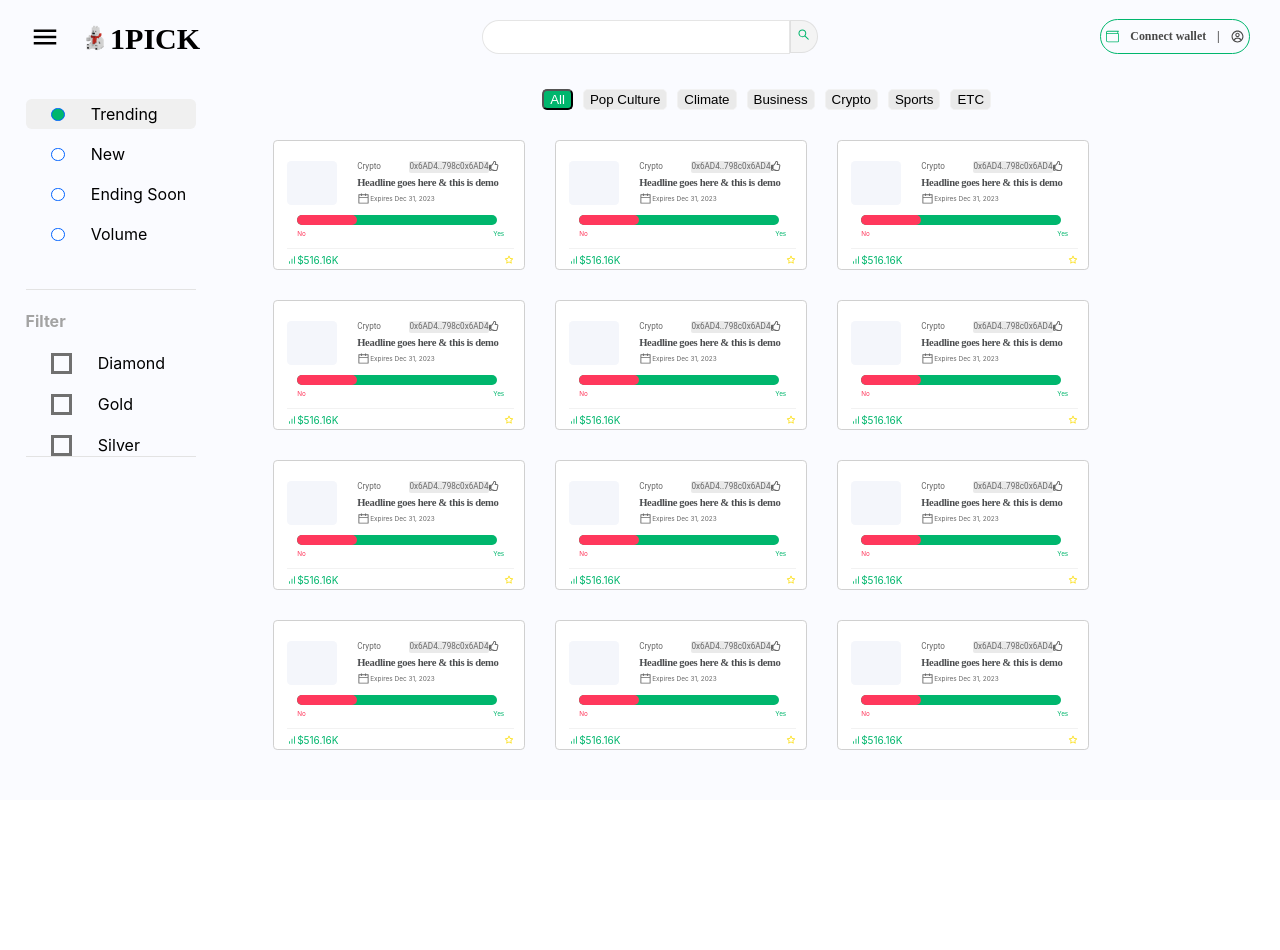
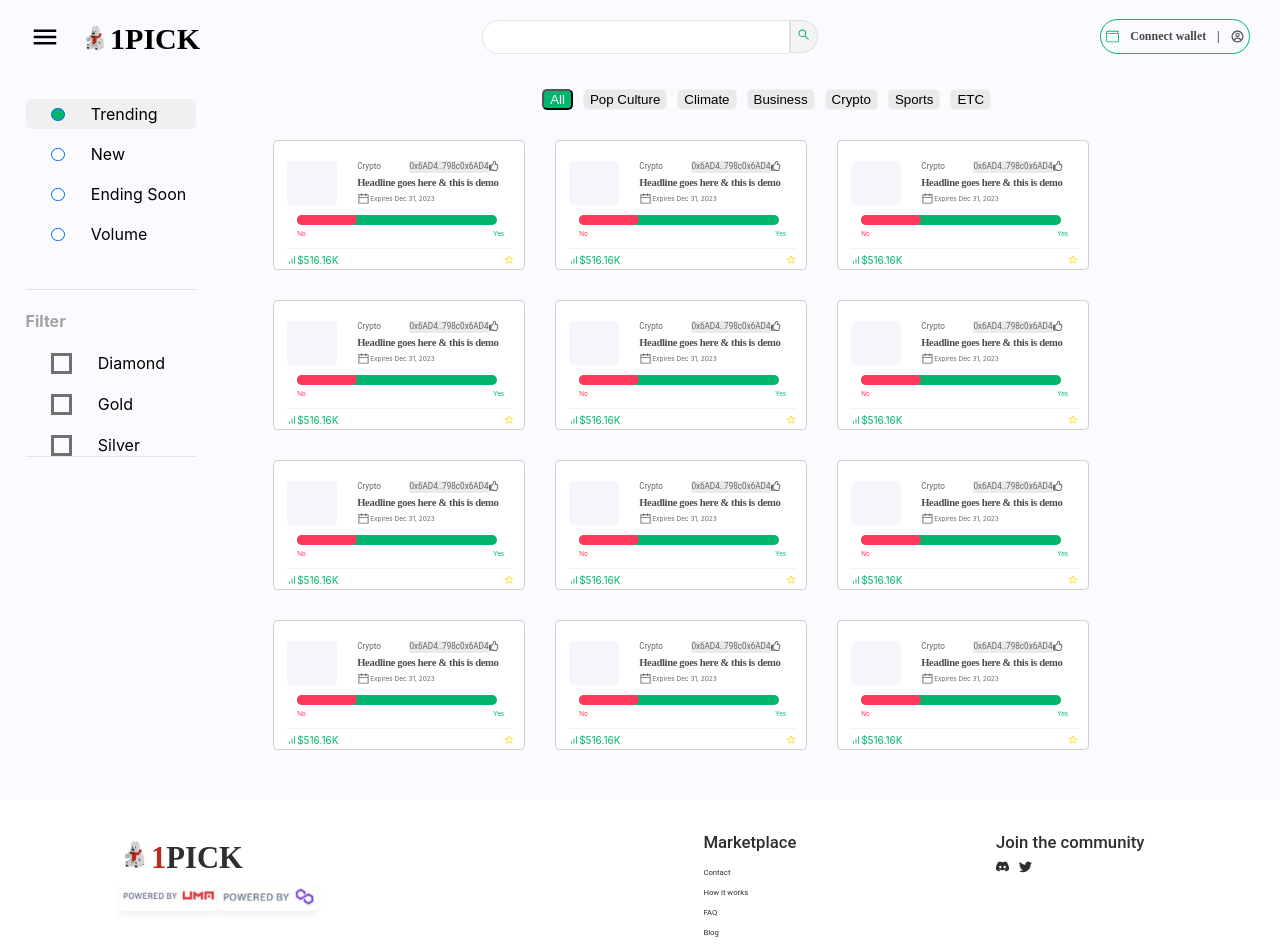
Before and after one commit to ParkJu-hong/onepick, a React (Create React App) app: page / in a window 1280 px wide. Before the commit the page ends 800 px from the top, so only its background shows below. Built offline with nearby package versions, Linux system fonts and the light colour scheme.

Commit message:
home 반응형 완료

```diff
--- a/src/App.js
+++ b/src/App.js
@@ -1,49 +1,10 @@
-import styled from 'styled-components';
-import Card from './components/Card';
-import Categorys from './components/Categorys';
-import Header from './components/Header';
-import PcMenus from './components/PcMenus';
+import Home from './pages/Home';
 
-const Main = styled.div`
-  background-color: #FAFBFF;
-  height: 100vh;
-
-  .card__section {
-    display: flex;
-    flex-flow: wrap;
-
-    .card__box {
-      margin: 30px 0px 0px 30px;
-    }
-  }
-`;
 
 function App() {
   return (
-    <Main>
-      <Header />
-      <div style={{ display: 'flex' }}>
-        <div style={{ flex: '0.19' }}><PcMenus /></div>
-        <div style={{ flex: '0.81' }}>
-          <Categorys />
-          <div className="card__section">
-            <div className="card__box"><Card /></div>
-            <div className="card__box"><Card /></div>
-            <div className="card__box"><Card /></div>
-            <div className="card__box"><Card /></div>
-            <div className="card__box"><Card /></div>
-            <div className="card__box"><Card /></div>
-            <div className="card__box"><Card /></div>
-            <div className="card__box"><Card /></div>
-            <div className="card__box"><Card /></div>
-            <div className="card__box"><Card /></div>
-            <div className="card__box"><Card /></div>
-            <div className="card__box"><Card /></div>
-          </div>
-        </div>
-      </div>
-    </Main>
-  );
+    <><Home /></>
+  )
 }
 
 export default App;
--- /dev/null
+++ b/src/components/Footer.js
@@ -0,0 +1,144 @@
+import React from 'react';
+import styled from 'styled-components';
+import { BsDiscord, BsTwitter } from 'react-icons/bs';
+
+const Main = styled.div`
+    .footer__info__section {
+        padding: 30px 38px 10px 38px;
+        margin-top: 50px;
+        background: #FFFFFF;
+        display: flex;
+
+        .footer__info__left {
+            display: flex;
+            flex-direction: column;
+            flex: 0.6;
+            margin-left: 80px;
+            .footer__logo {
+                font-family: 'Poppins';
+                font-style: normal;
+                font-weight: 600;
+                font-size: 30.6091px;
+                line-height: 46px;
+                margin-top: 5px;
+            }
+            .footer__info__left__link__btn {
+                display: flex;
+
+                .link__btn__box {
+                    background: #FFFFFD;
+                    box-shadow: 0px 4.66026px 5.82532px rgba(0, 0, 0, 0.05);
+                    border-radius: 5.82532px;
+                    display: flex;
+                    align-items: center;
+                    height: 30px;
+                }
+            }
+        }
+        .footer__info__middle {
+            display: flex;
+            flex-direction: column;
+            font-family: 'Roboto';
+            font-style: normal;
+            font-weight: 500;
+            font-size: 16.7179px;
+            line-height: 25px;
+            color: #2E2E2E;
+            flex: 0.3;
+
+            .footer__small__router {
+                font-weight: 400;
+                font-size: 7.7436px;
+                line-height: 15px;
+                color: #2E2E2E;
+            }
+        }
+        .footer__info__right {
+            display: flex;
+            flex-direction: column;
+            font-family: 'Roboto';
+            font-style: normal;
+            font-weight: 500;
+            font-size: 16.7179px;
+            line-height: 25px;
+            color: #2E2E2E;
+
+            .icon__link {
+                display: flex;
+            }
+        }
+    }
+
+    @media screen and (max-width: 768px) {
+        .footer__info__section {
+            flex-direction: column;
+            align-items: center;
+
+            .footer__info__left {
+                margin-left: 0px;
+            }
+
+            #link__btn__box__two {
+                margin-top: 20px;
+            }
+
+            .footer__info__left__link__btn {
+                flex-direction: column;
+                align-items: center;
+                justify-content: center;
+            }
+
+            .footer__info__middle {
+                margin-top: 20px;
+            }
+            .footer__info__right{
+                margin-top: 20px;
+
+                .icon__link {
+                    justify-content: center;
+                }
+            }
+        }
+    }
+
+`;
+
+function Footer() {
+    return (
+        <Main>
+            <div className="footer__info__section">
+                <div className="footer__info__left">
+                    <div style={{ display: 'flex', alignItems: 'center' }}>
+                        <div><img src="./onepick_logo.png" style={{ width: '33px', height: '33px' }} /></div>
+                        <div className="footer__logo">
+                            <span style={{ color : '#BD2A21'}}>1</span>
+                            <span style={{ color : '#2E2E2E'}}>PICK</span>
+                        </div>
+                    </div>
+                    <div className="footer__info__left__link__btn">
+                        <div className="link__btn__box"><img src="./uma__link.png" style={{ width: '100px'}}/></div>
+                        <div className="link__btn__box" id="link__btn__box__two"><img src="./link2.png" style={{ width: '100px'}} /></div>
+                    </div>
+                </div>
+                <div className="footer__info__middle">
+                    <div>Marketplace</div>
+                    <div className="footer__small__router">
+                        <div style={{ marginTop: '10px'}}>Contact</div>
+                        <div style={{ marginTop: '5px'}}>How it works</div>
+                        <div style={{ marginTop: '5px'}}>FAQ</div>
+                        <div style={{ marginTop: '5px'}}>Blog</div>
+                    </div>
+                </div>
+                <div className="footer__info__right">
+                    <div>Join the community</div>
+                    <div className="icon__link">
+                        <div><BsDiscord size={13} /></div>
+                        <div style={{ marginLeft: '10px'}}><BsTwitter size={13} /></div>
+                    </div>
+                </div>
+            </div>
+        </Main>
+    )
+}
+
+export default Footer
--- a/src/components/Header.js
+++ b/src/components/Header.js
@@ -9,6 +9,14 @@ const Main = styled.div`
     padding: 15px 30px 31px 30px;
     display: flex;
     justify-content: space-between;
+
+    .menu__section {
+        display: flex;
+
+        .search__open__btn {
+            display: none;
+        }
+    }
 
     .logo__section {
         margin-left: 20px;
@@ -67,13 +75,32 @@ const Main = styled.div`
             width: 100%;
         }
     }
+
+
+    @media screen and (max-width: 768px) {
+        .menu__section {
+            width: 100%;
+            justify-content: space-between;
+            .search__open__btn {
+                display: flex;
+                align-items: center;
+            }
+        }
+        .search__section {
+            display: none;
+        }
+
+        .profile__section {
+            display: none;
+        }
+    }
 `;
 
 
 function Header() {
     return (
         <Main>
-            <div style={{ display: 'flex' }}>
+            <div className="menu__section">
                 <div style={{ display: 'flex', alignItems: 'center' }}><IoMenuSharp size={30} /></div>
                 <div className="logo__section">
                     <div style={{ display: 'flex', alignItems: 'center' }}>
@@ -81,6 +108,7 @@ function Header() {
                     </div>
                     <div className="title">1PICK</div>
                 </div>
+                <div className="search__open__btn"><AiOutlineSearch/></div>
             </div>
             <div className="search__section">
                 <input className="search__bar" />
--- /dev/null
+++ b/src/pages/Home.js
@@ -0,0 +1,83 @@
+import styled from 'styled-components';
+import Card from '../components/Card';
+import Categorys from '../components/Categorys'
+import Footer from '../components/Footer';
+import Header from '../components/Header';
+import PcMenus from '../components/PcMenus';
+
+const Main = styled.div`
+  background-color: #FAFBFF;
+  height: 110%;
+
+  .main {
+      display: flex;
+  }
+
+  .menus {
+    flex: 0.19;
+  }
+
+  .main__contents {
+    flex: 0.81;
+  }
+
+  .card__section {
+    display: flex;
+    flex-flow: wrap;
+
+    .card__box {
+      margin: 30px 0px 0px 30px;
+    }
+  }
+
+  @media screen and (max-width: 768px) {
+    .menus {
+        display: none;
+    }
+    .main__contents {
+        display: flex;
+        flex-direction: column;
+        align-items: center;
+    }
+
+    .main {
+        display: flex;
+        flex-direction: column;
+        align-items: center;
+    }
+    .card__section {
+        justify-content: center;
+    }
+  }
+`;
+
+function Home() {
+    return (
+        <Main>
+            <Header />
+            <div className="main">
+                <div className="menus"><PcMenus /></div>
+                <div className="main__contents">
+                    <Categorys />
+                    <div className="card__section">
+                        <div className="card__box"><Card /></div>
+                        <div className="card__box"><Card /></div>
+                        <div className="card__box"><Card /></div>
+                        <div className="card__box"><Card /></div>
+                        <div className="card__box"><Card /></div>
+                        <div className="card__box"><Card /></div>
+                        <div className="card__box"><Card /></div>
+                        <div className="card__box"><Card /></div>
+                        <div className="card__box"><Card /></div>
+                        <div className="card__box"><Card /></div>
+                        <div className="card__box"><Card /></div>
+                        <div className="card__box"><Card /></div>
+                    </div>
+                </div>
+            </div>
+            <Footer />
+        </Main>
+    );
+}
+
+export default Home;
```
Also changed, not shown: public/link2.png (added), public/uma__link.png (added).
